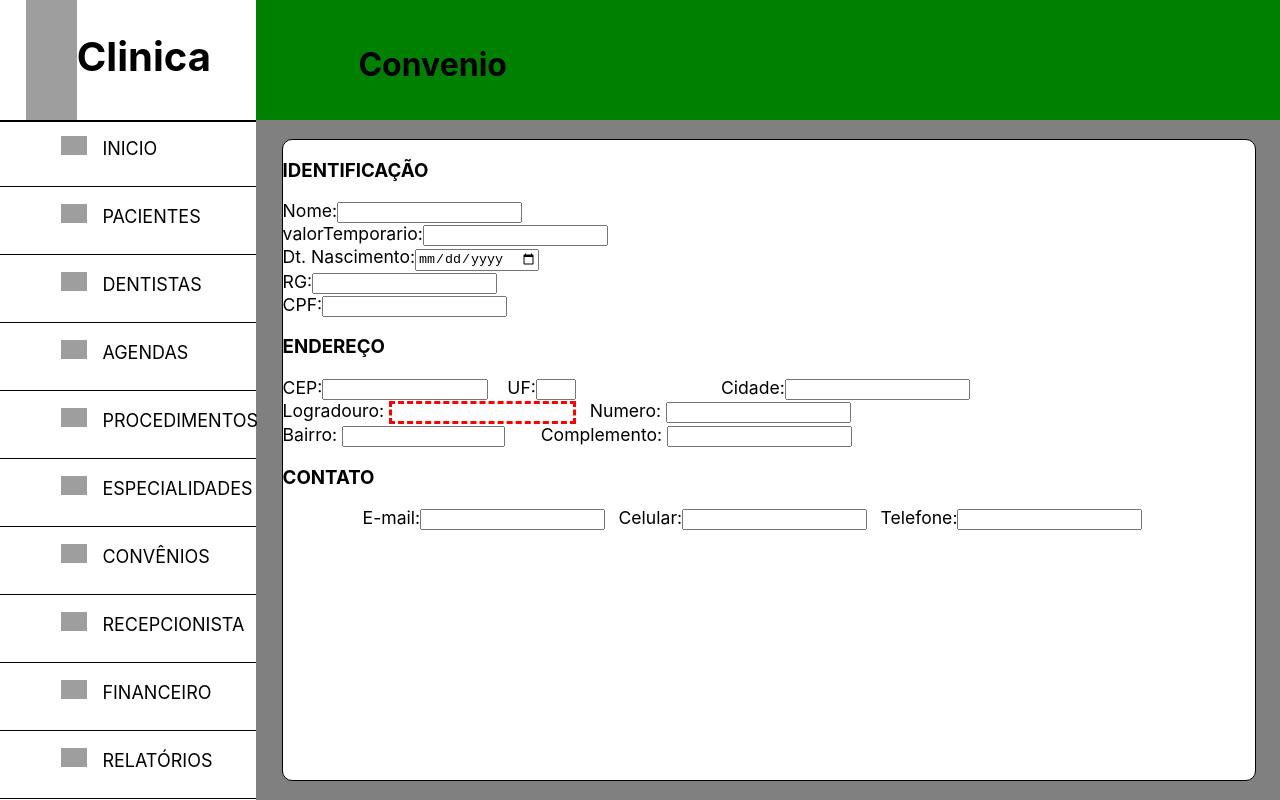
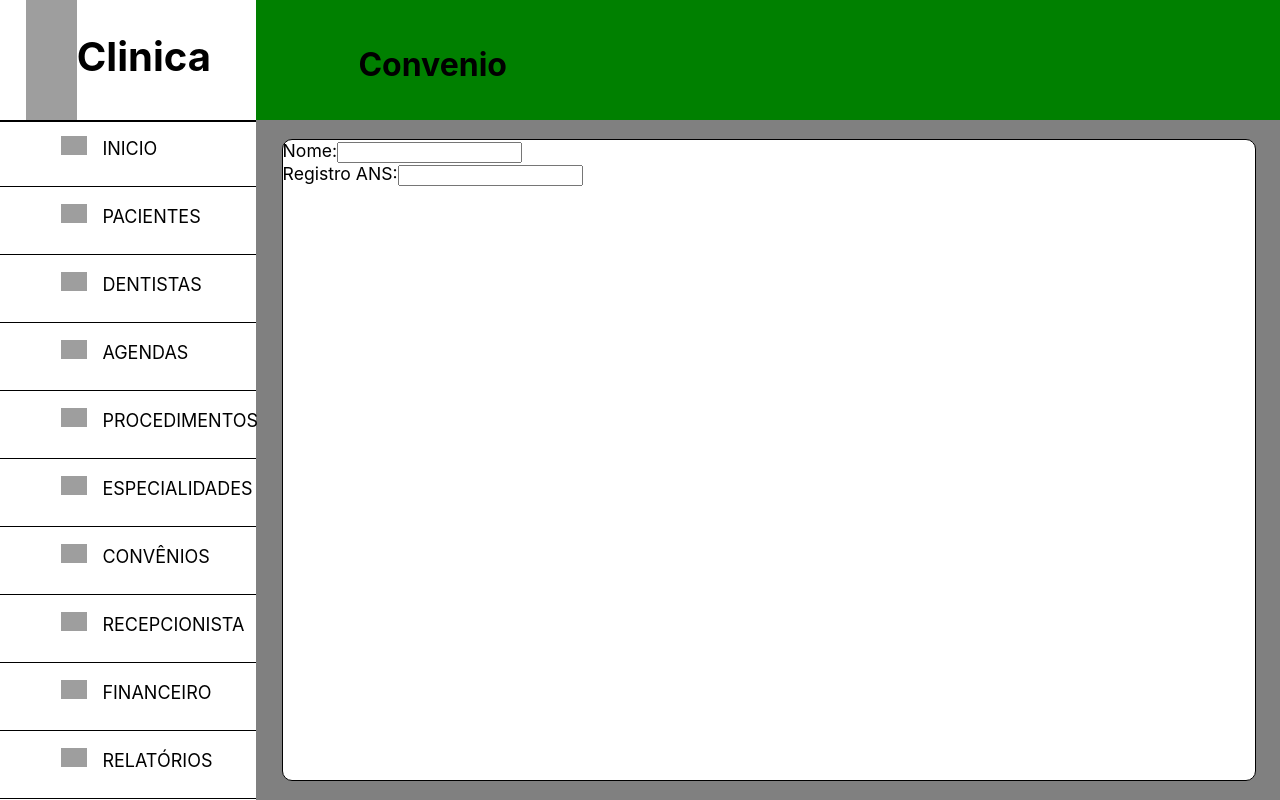
Before and after one commit to IF-Trabalhos/SCCO, a React (Create React App) app: page /convenio/cadastro in a window 1280 px wide. Built offline with nearby package versions, Linux system fonts and the light colour scheme; grey boxes are pictures that could not be loaded.

Commit message:
Criação dos esqueletos de cadastro

```diff
--- a/src/App.js
+++ b/src/App.js
@@ -1,5 +1,8 @@
 import { BrowserRouter, Route, Routes } from 'react-router-dom';
 import './App.css'
+import FormCadastroConvenio from './componentes/FormCadastroConvenio';
+import FormCadastroItem from './componentes/FormCadastroItem';
+import FormCadastroPessoa from './componentes/FormCadastroPessoa';
 import MenuLateral from './componentes/MenuLateral';
 import Agenda from './paginas/Agenda'
 import Cadastro from './paginas/Cadastro';
@@ -13,22 +16,25 @@ function App() {
 				<Routes>
 					<Route path='/' element={<PaginaGenerica />}/>
 					<Route path='/paciente' element={<PaginaGenerica titulo="Paciente" />}/>
-					<Route path='/paciente/cadastro' element={<Cadastro titulo="Paciente" />}/>
+					<Route path='/paciente/cadastro' element={<Cadastro titulo="Paciente" componenteCadastro={<FormCadastroPessoa labelDinamica = "N. Prontuario" />}/>}/>
 
 					<Route path='/dentista' element={<PaginaGenerica titulo="Dentista" />}/>
-					<Route path='/dentista/cadastro' element={<Cadastro titulo="Dentista"/>}/>
+					<Route path='/dentista/cadastro' element={<Cadastro titulo="Dentista" componenteCadastro={<FormCadastroPessoa labelDinamica = "CRO"/>}/>}/>
 
 					<Route path='/recepcionista' element={<PaginaGenerica titulo="Recepcionista" />}/>
 					<Route path='/recepcionista/cadastro' element={<Cadastro titulo="Recepcionista"/>}/>
 
 					<Route path='/procedimento' element={<PaginaGenerica titulo="Procedimento" />}/>
-					<Route path='/procedimento/cadastro' element={<Cadastro titulo="Procedimento" />}/>
+					<Route path='/procedimento/cadastro' element={<Cadastro titulo="Procedimento" componenteCadastro={<FormCadastroItem></FormCadastroItem>} />}/>
 
-					<Route path='/especialidade' element={<PaginaGenerica titulo="Especialidade" />} />
-					<Route path='/especialidade/cadastro' element={<Cadastro titulo="Especialidade" />} />
+					<Route path='/especialidade' element={<PaginaGenerica titulo="Especialidade"/>} />
+					<Route path='/especialidade/cadastro' element={<Cadastro titulo="Especialidade" componenteCadastro={<FormCadastroItem>
+						<label htmlFor="inputEspecialidade">Especialidade:</label><input type="text" name='especialidade' required htmlFor="inputEspecialidade" />
+						<br />
+					</FormCadastroItem>}/>} />
 
 					<Route path='/convenio' element={<PaginaGenerica titulo="Convenio" />} />
-					<Route path='/convenio/cadastro' element={<Cadastro titulo="Convenio" />} />
+					<Route path='/convenio/cadastro' element={<Cadastro titulo="Convenio" componenteCadastro={<FormCadastroConvenio/>}/>} />
 
           			<Route path='/agenda' element={<Agenda />} />
 				</Routes>
--- /dev/null
+++ b/src/componentes/FormCadastroConvenio.jsx
@@ -0,0 +1,18 @@
+import React from 'react'
+
+const FormCadastroConvenio = () => {
+  return (
+    <div>
+      <label htmlFor="inputNome">Nome:
+        <input type="text" className='inputNome' required name='nome' />
+      </label>
+      <br />
+      <label htmlFor="inputANS">Registro ANS:
+      <input type="text" className='inputANS' required name='registroANS' />
+      </label>
+
+    </div>
+  )
+}
+
+export default FormCadastroConvenio
--- /dev/null
+++ b/src/componentes/FormCadastroItem.jsx
@@ -0,0 +1,19 @@
+import React from 'react'
+
+const FormCadastroItem = ({children}) => {
+  return (
+    <div>
+      <label htmlFor="inputNome">Nome:</label><input type="text" name='inputNome' className='nome' />
+      <br/>
+      {children}
+      <label htmlFor="status">STATUS:</label>
+      <input type="radio" className='inputAtivo' name='status' value="ATIVO"/>
+      <label htmlFor="inputAtivo">ATIVO</label>
+      <input type="radio" className='inputInativo' name='status' value="INATIVO"/>
+      <label htmlFor="inputInativo">INATIVO</label>
+
+    </div>
+  )
+}
+
+export default FormCadastroItem
--- a/src/componentes/FormCadastro.jsx
+++ b/src/componentes/FormCadastroPessoa.jsx
@@ -1,5 +1,5 @@
 import React from 'react'
-import './FormCadastro.css'
+import './FormCadastroPessoa.css'
 const FormCadastro = ({ labelDinamica }) => {
   console.log(labelDinamica)
   return (
@@ -32,43 +32,43 @@ const FormCadastro = ({ labelDinamica }) => {
         <h3>ENDEREÇO</h3>
       <div className='linha1-endereco'>
 
-          <label htmlFor="inputCep">CEP:<input type="number" name='inputCep' className='cep' required /></label>
+          <label htmlFor="inputCep">CEP:<input type="number" name='cep' className='inputCep' required /></label>
 
-          <label htmlFor="inputUf">UF:<input type="text" name='inputUf' className='uf' required /></label>
+          <label htmlFor="inputUf">UF:<input type="text" name='uf' className='inputUf' required /></label>
 
 
-          <label htmlFor="inputCidade">Cidade:<input type="text" name='inputCidade' className='cidade' required /></label>
+          <label htmlFor="inputCidade">Cidade:<input type="text" name='cidade' className='inputCidade' required /></label>
 
       </div>
       <div className='linha2-endereco'>
-          <label htmlFor="inputLogradouro">Logradouro:<input type="text" name='inputLogradouro'className='logradouro' required /></label>
+          <label htmlFor="inputLogradouro">Logradouro:<input type="text" name='logradouro'className='inputLogradouro' required /></label>
 
 
 
-          <label htmlFor="inputNumero">Numero:<input type="text" name='inputNumero' className='numero' required /></label>
+          <label htmlFor="inputNumero">Numero:<input type="text" name='numero' className='inputNumero' required /></label>
 
       </div>
       <div className='linha3-endereco'>
-          <label htmlFor="inputBairro">Bairro:<input type="text" name='inputBairro' className='bairro' required /></label>
+          <label htmlFor="inputBairro">Bairro:<input type="text" name='bairro' className='inputBairro' required /></label>
 
 
 
 
-          <label htmlFor="inputComplemento">Complemento:<input type="text" name='inputComplemento' className='complemento' required /></label>
+          <label htmlFor="inputComplemento">Complemento:<input type="text" name='complemento' className='inputComplemento' required /></label>
 
      </div>
     </div>
       <div className='contato'>
         <h3>CONTATO</h3>
         <div>
-          <label htmlFor="inputEmail">E-mail:<input type="text" required name='inputEmail' /></label>
+          <label htmlFor="inputEmail">E-mail:<input type="text" required className='inputEmail' name='email' /></label>
 
 
-          <label htmlFor="inputCelular">Celular:<input type="text" required name='inputCelular' /></label>
+          <label htmlFor="inputCelular">Celular:<input type="text" className='inputCelular' required name='celular' /></label>
 
 
 
-          <label htmlFor="inputTelefone">Telefone:<input type="text" required name='inputTelefone' /></label>
+          <label htmlFor="inputTelefone">Telefone:<input type="text" className='inputTelefone' name='telefone' /></label>
 
         </div>
       </div>
--- a/src/paginas/Cadastro.jsx
+++ b/src/paginas/Cadastro.jsx
@@ -1,16 +1,15 @@
  import React from 'react'
-import FormCadastro from '../componentes/FormCadastro'
+import FormCadastro from '../componentes/FormCadastroPessoa'
 import './Cadastro.css'
 
-const Cadastro = ({titulo}) => {
+const Cadastro = ({titulo, componenteCadastro}) => {
   return (
     <div className='conteudo-principal'>
         <div className="cabeçalho-principal">
           <h1>{titulo}</h1>
         </div>
         <div className='corpo-cadastro'>
-            <FormCadastro labelDinamica="valorTemporario">
-            </FormCadastro>
+            {componenteCadastro}
         </div>
     </div>
   )
```
Also changed, not shown: src/componentes/FormCadastroEspecialidade.jsx (added, +11 -0 lines), src/componentes/FormCadastroPessoa.css (renamed from src/componentes/FormCadastro.css).
